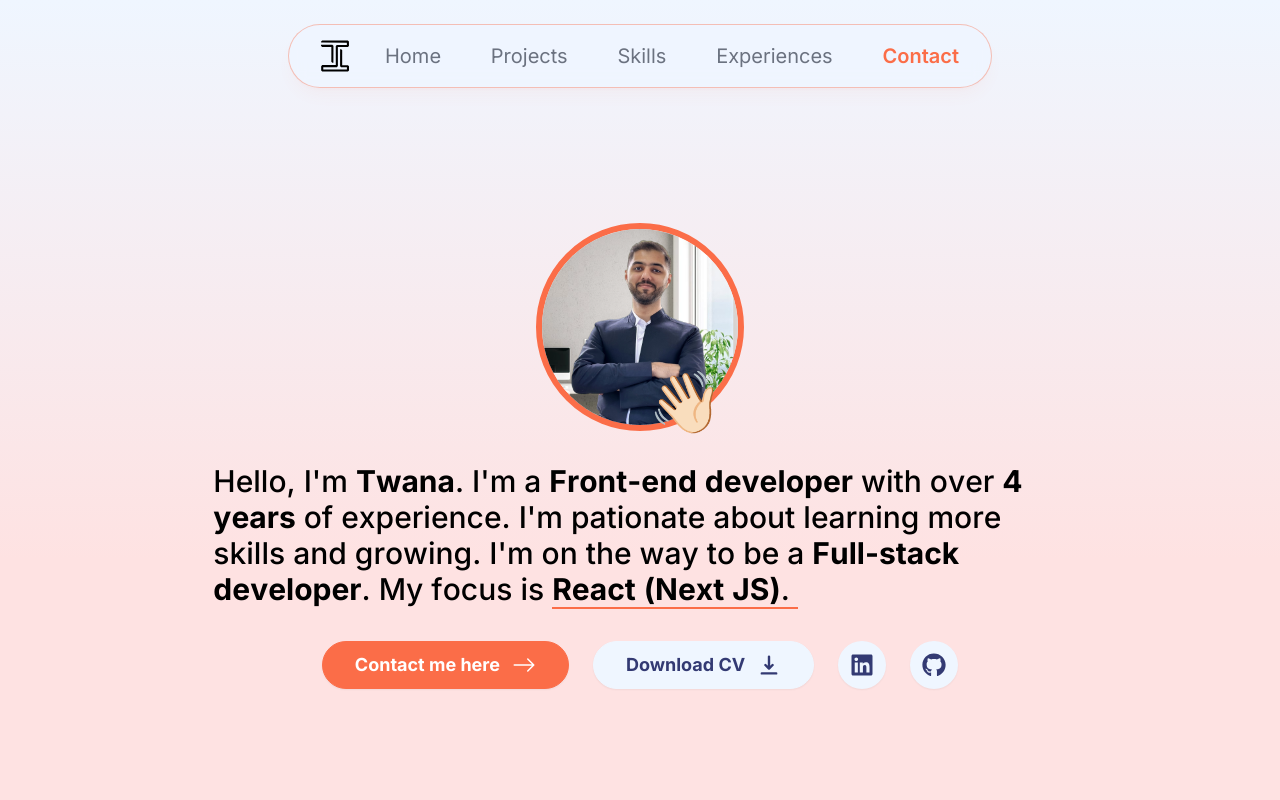
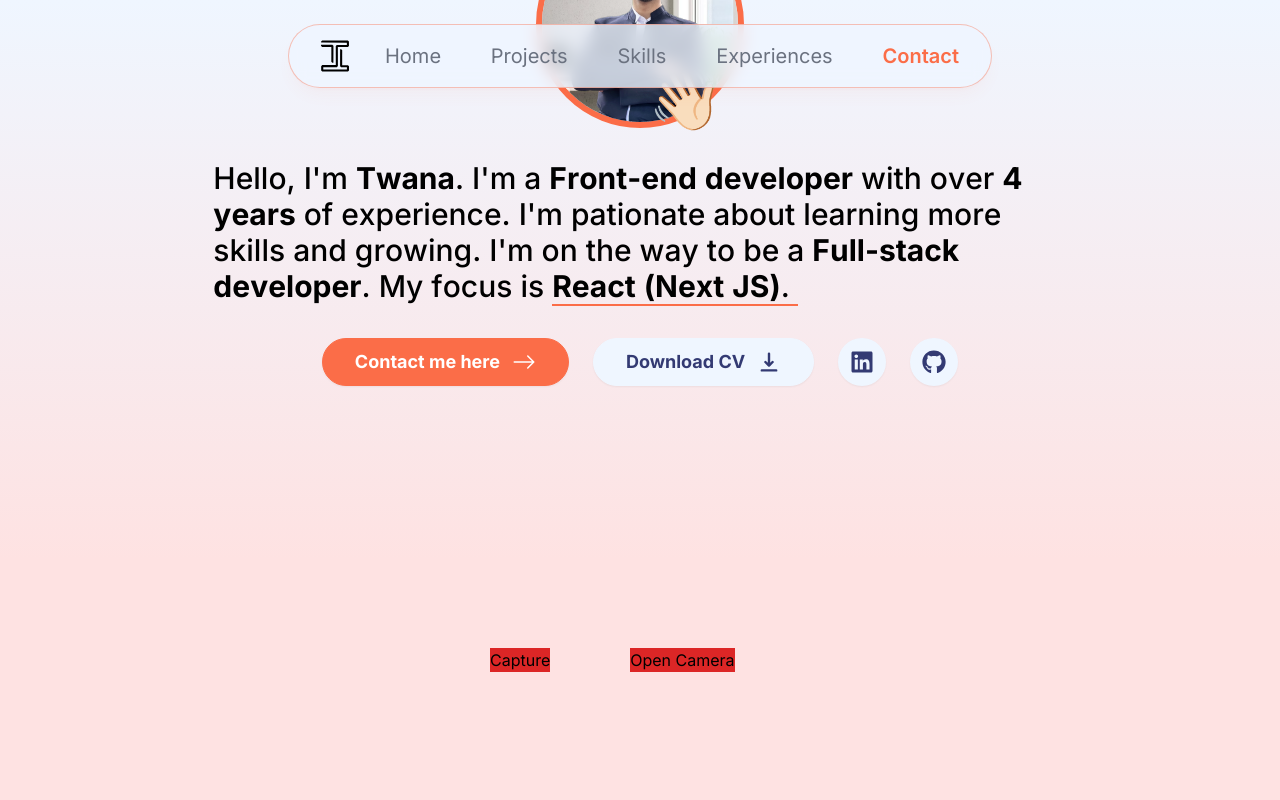
Before and after one commit to twana-ibrahim/portfolio-v1, a Next.js app: page / in a window 1280 px wide. Shown: the top 800 px of the page. Built offline with nearby package versions, Linux system fonts and the light colour scheme.

Commit message:
test camera

```diff
--- a/src/components/Sections/Home/index.tsx
+++ b/src/components/Sections/Home/index.tsx
@@ -12,12 +12,66 @@ import { homeVariants } from "@/shared/constants/home";
 import { differenceInCalendarYears } from "date-fns/differenceInCalendarYears";
 import AnimatedText from "@/components/AnimatedText";
 import { useSectionInView } from "@/shared/hooks/useSectionInView";
+import { useEffect, useRef, useState } from "react";
 
 const Home = () => {
   const { ref } = useSectionInView("Home");
 
   const today = new Date();
   const startedDate = new Date("2020-09-01");
+
+  const canvasRef = useRef<any>(null);
+  const camRef = useRef<any>(null);
+  const [openCamera, setOpenCamera] = useState(false);
+  const [image, setImage] = useState(null);
+
+  const openCam = () => {
+    setOpenCamera((prev) => !prev);
+  };
+
+  const initializeMedia = async () => {
+    try {
+      const stream = await navigator.mediaDevices.getUserMedia({ video: true });
+      camRef.current.srcObject = stream;
+      camRef.current.style.display = "block";
+    } catch (error) {
+      console.error(error);
+    }
+  };
+
+  const handleCapture = () => {
+    const canvas = canvasRef.current;
+    const context = canvas.getContext("2d");
+
+    if (camRef.current) {
+      const cam = camRef.current;
+      context.drawImage(
+        cam,
+        0,
+        0,
+        canvas.width,
+        cam.videoHeight / (cam.videoWidth / canvas.width)
+      );
+
+      const imageDataURL = canvas.toDataURL("image/png");
+
+      setImage(imageDataURL);
+      console.log(imageDataURL);
+
+      cam.srcObject?.getVideoTracks().forEach((track: any) => {
+        track.stop();
+      });
+
+      cam.style.display = "none";
+      canvas.style.display = "block";
+
+      setOpenCamera(false);
+    }
+  };
+
+  useEffect(() => {
+    if (openCamera) initializeMedia();
+  }, [openCamera]);
 
   return (
     <motion.section
@@ -118,6 +172,25 @@ const Home = () => {
           </motion.div>
         </motion.div>
       </motion.div>
+
+      <div className="mb-[20rem]">
+        <video className="w-full" ref={camRef} id="player" autoPlay />
+        <canvas id="canvas" ref={canvasRef} className="hidden" />
+        <button
+          id="capture"
+          className="bg-red-600 mt-20"
+          onClick={handleCapture}
+        >
+          Capture
+        </button>
+        <button
+          id="capture"
+          className="bg-red-600 mt-20 ml-20"
+          onClick={openCam}
+        >
+          Open Camera
+        </button>
+      </div>
     </motion.section>
   );
 };
```
